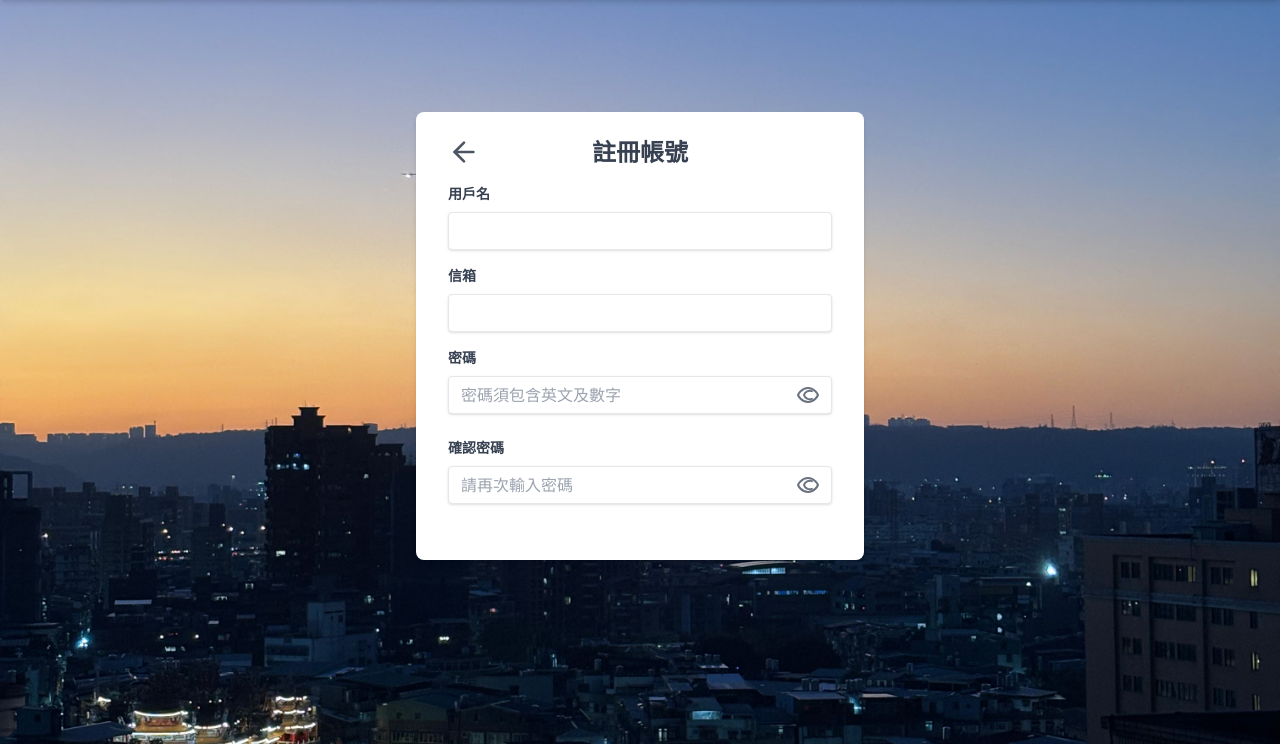
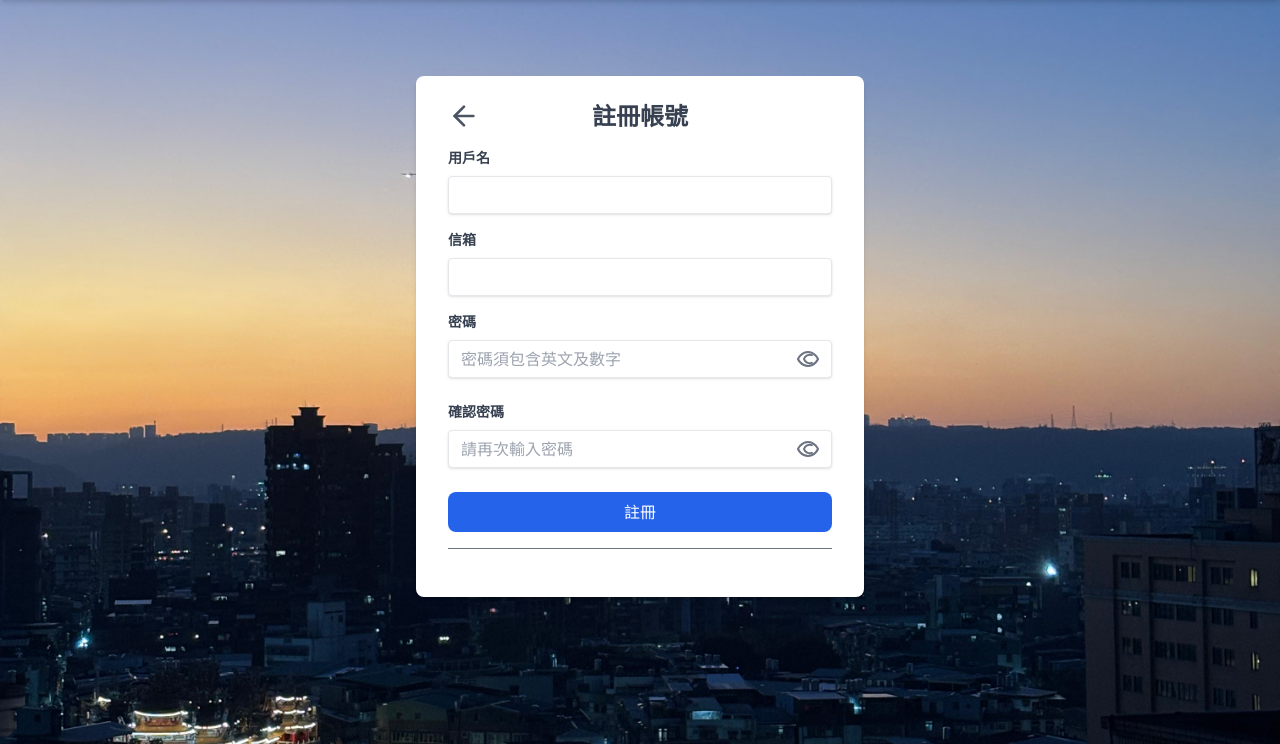
Before and after one commit to bukun1012/PicTrace, a Django app: page /users/register/ in a window 1280 px wide. Shown: the part 56-800 px from the top of the page. Run offline with Django 5.2, Linux system fonts and the light colour scheme; style sheets or scripts are compiled from the project's sources.

Commit message:
fix: register page button

```diff
--- a/users/templates/users/register.html
+++ b/users/templates/users/register.html
@@ -217,6 +217,14 @@
             </span>
           </div>
         </div>
+        <button
+          type="submit"
+          class="w-full px-4 py-2 text-white bg-blue-600 rounded-lg hover:bg-blue-500"
+        >
+          註冊
+        </button>
+        <!-- 分隔線 -->
+        <hr class="my-4 border-gray-500 border-1" />
       </form>
     </div>
 
```
